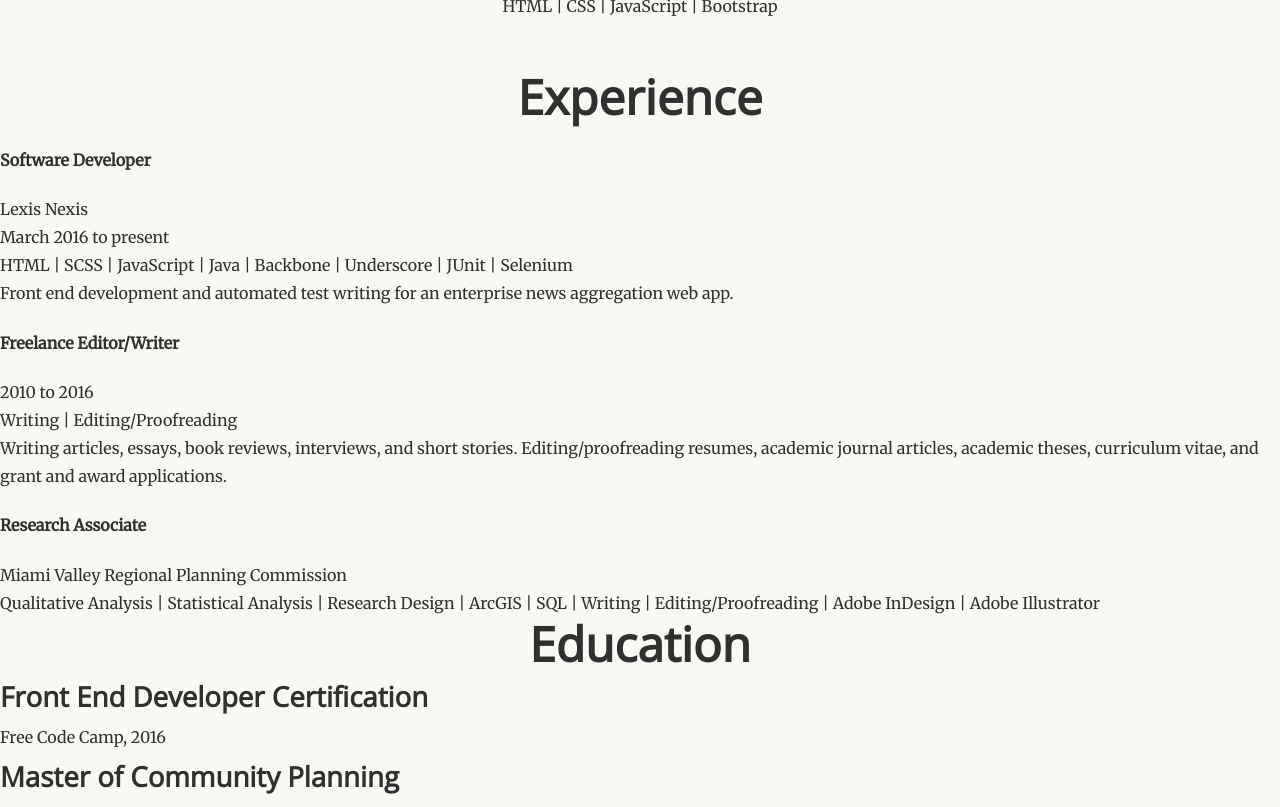
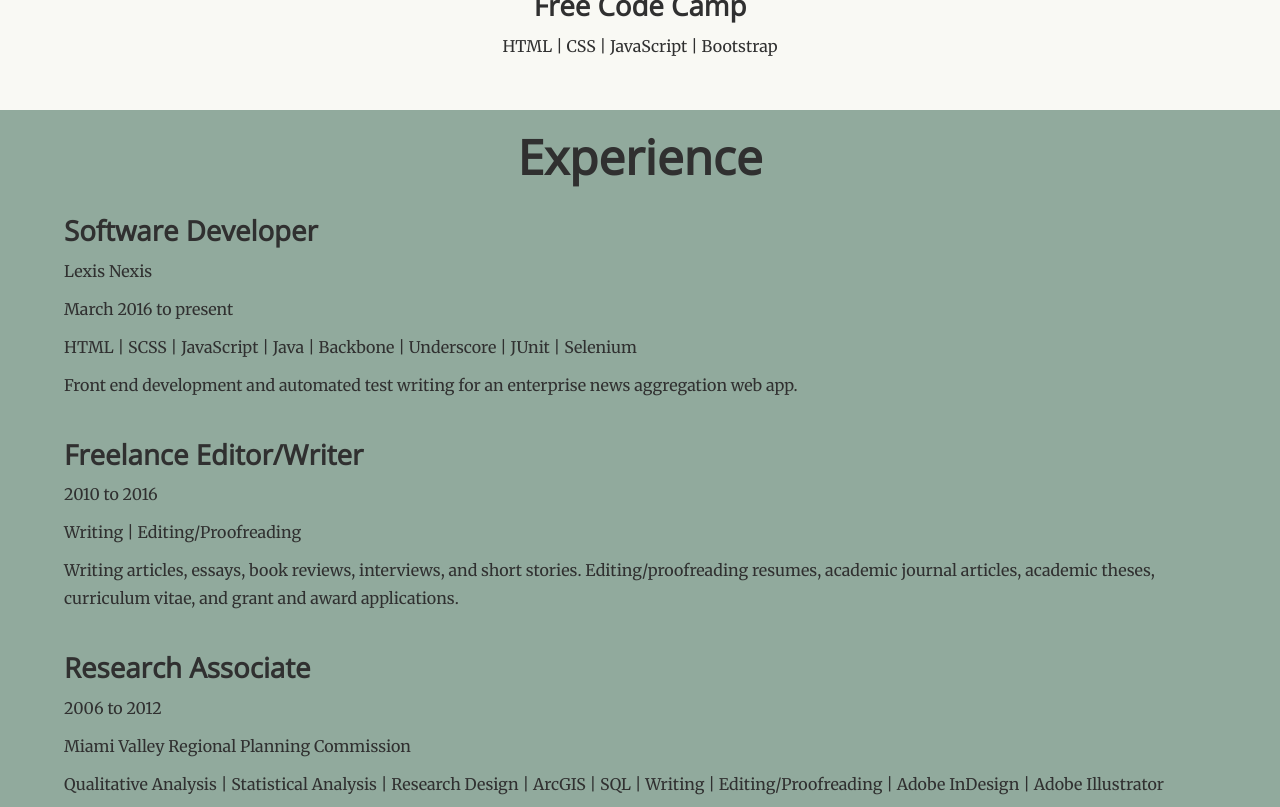
Before and after one commit to k80bowman/k80bowman, a Jekyll site: the page built from app/index.html, in a window 1280 px wide, cut to the strip 2458-3265 px from the top of the page. Built offline with Jekyll 4.4.1, drawn with Linux system fonts in a browser that asks for light colours; some of the changed text lies outside the part shown.

Commit message:
Styles experience and education sections

```diff
--- a/app/_sass/_base.scss
+++ b/app/_sass/_base.scss
@@ -34,8 +34,8 @@ li {
 
 a {
     text-decoration: none;
-    color: $dark-blue;
     font-weight: normal;
+    color: $base-font-color;
 
     :hover, :active {
         color: $salmon;
@@ -60,6 +60,7 @@ h1 {
 h2 {
     font-size: $modular-scale-2;
     text-align: center;
+    padding: 20px 0;
 }
 
 h3 {
--- a/app/_sass/_layout.scss
+++ b/app/_sass/_layout.scss
@@ -1,6 +1,5 @@
 .name {
     background-color: $dark-blue;
-    width: 100%;
 
     h1 {
         padding-top: 20px;
@@ -33,10 +32,6 @@
         margin: 0 auto;
     }
 
-    h2 {
-        padding: 20px 0;
-    }
-
     &__list {
         padding: 0 0 20px 20px;
     }
@@ -58,8 +53,33 @@
             }
         }
     }
+}
 
+.experience {
+    background-color: $green;
 
+    &__container {
+        width: 90%;
+        padding-bottom: 10px;
+        margin: 0 auto;
+    }
 
+    &__job {
+        padding-bottom: 20px;
+
+        p {
+            margin-bottom: 10px;
+        }
+    }
+}
+
+.education {
+    width: 90%;
+    margin: 0 auto;
+    padding: 30px 0;
+}
+
+.contact {
+    background-color: $dark-blue;
 
 }
--- a/app/index.html
+++ b/app/index.html
@@ -132,10 +132,13 @@ layout: default
 </div>
 
 <div class="experience">
+    <div class="experience__container">
         <h2>Experience</h2>
         <div class="experience__job">
-        <h4 class="experience__job--title">Software Developer</h4>
-        <p class="experience__job--location">Lexis Nexis</p>
+            <h3 class="experience__job--title">Software Developer</h3>
+            <p class="experience__job--location">
+                <a href="https://www.lexisnexis.com">Lexis Nexis</a>
+            </p>
             <p class="experience__job--dates">March 2016 to present</p>
             <p class="experience__job--skills">
                 HTML | SCSS | JavaScript | Java | Backbone | Underscore | JUnit |
@@ -147,23 +150,36 @@ layout: default
             </p>
         </div>
         <div class="experience__job">
-        <h4 class="experience__job--title">Freelance Editor/Writer</h4>
+            <h3 class="experience__job--title">Freelance Editor/Writer</h3>
             <p class="experience__job--dates">2010 to 2016</p>
             <p class="experience__job--skills">
                 Writing | Editing/Proofreading
             </p>
-        <p class="experience__job--skills">
+            <p class="experience__job--desc">
                 Writing articles, essays, book reviews, interviews, and short stories.
                 Editing/proofreading resumes, academic journal articles, academic
                 theses, curriculum vitae, and grant and award applications.
             </p>
         </div>
         <div class="experience__job">
-        <h4 class="experience__job--title">Research Associate</h4>
-        <p class="experience__job--location">Miami Valley Regional Planning Commission</p>
+            <h3 class="experience__job--title">Research Associate</h3>
+            <p class="experience__job--dates">2006 to 2012</p>
+            <p class="experience__job--location">
+                <a href="http://www.mvrpc.org">Miami Valley Regional Planning Commission</a>
+            </p>
             <p class="experience__job--skills">
                 Qualitative Analysis | Statistical Analysis | Research Design | ArcGIS
                 | SQL | Writing | Editing/Proofreading | Adobe InDesign | Adobe Illustrator
+            </p>
+            <p class="experience__job--desc">
+                Conducted demographic analyses, wrote and edited professional reports,
+                created maps, managed several projects, created promotional materials,
+                organized and conducted public meetings, and maintained the agency's
+                resource center.
+            </p>
+        </div>
+    </div>
+</div>
 
 <div class="education">
     <h2>Education</h2>
@@ -181,7 +197,7 @@ layout: default
     </div>
 </div>
 
-<a name="Contact"></a>
+<a name="contact"></a>
     <h2>Contact</h2>
     <div class="contact__email">
         <img class="contact__email--headshot" src="/images/katy.jpg" alt="Katy">
```
Lines whose indentation alone changed are shown as unchanged.
